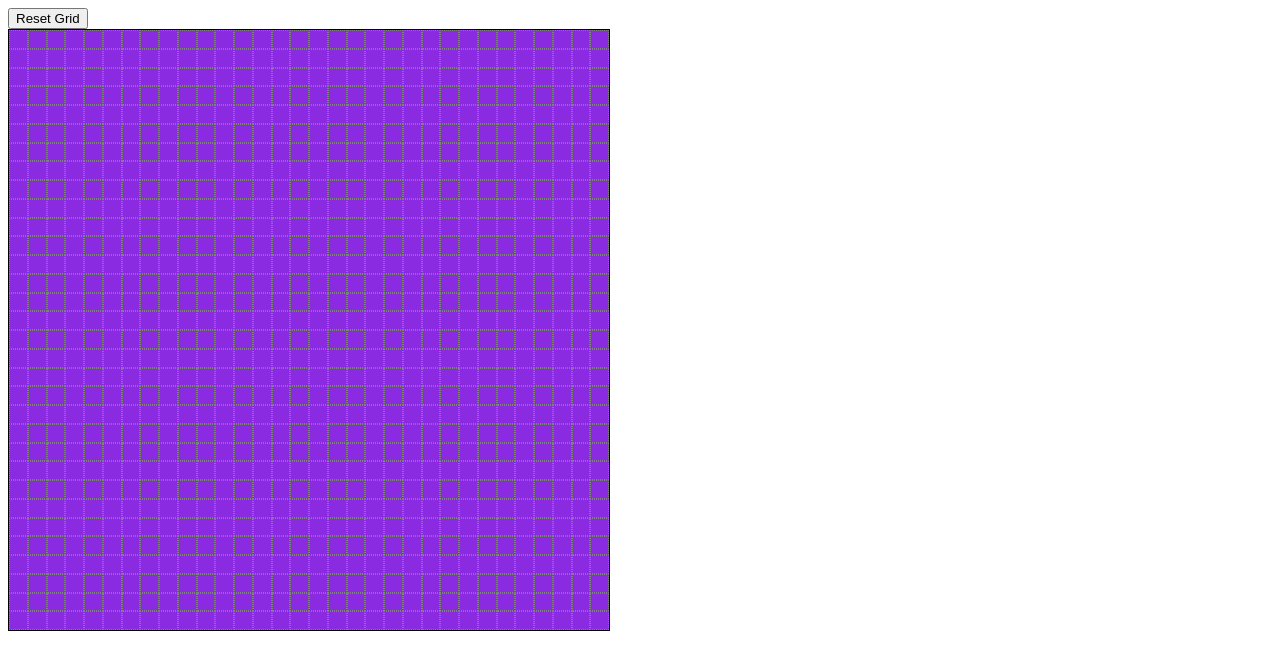
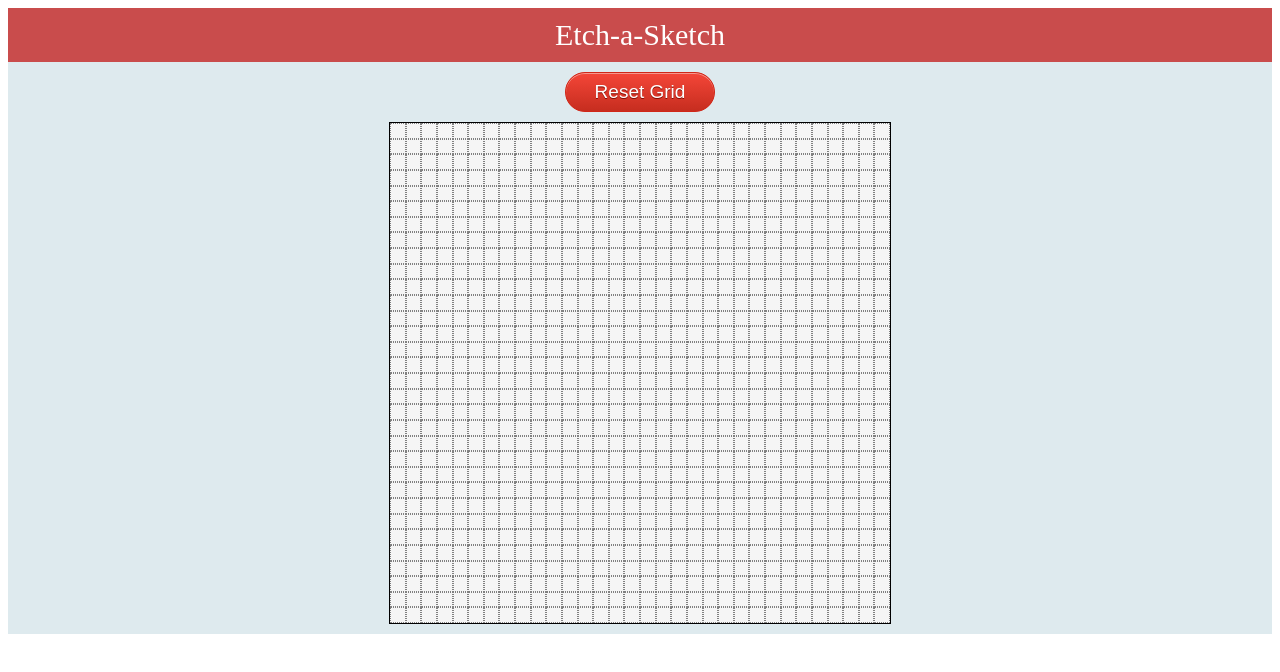
Before and after one commit to earosselot/Etch-a-Sketch, a plain HTML site: page index.html in a window 1280 px wide. Drawn offline with Linux system fonts and the light colour scheme.

Commit message:
random rgb color implemented. updated readme

```diff
--- a/index.html
+++ b/index.html
@@ -5,8 +5,11 @@
     <link rel='stylesheet' href='style.css'>
 </head>
 <body>
-    <button id='reset'>Reset Grid</button>
-    <div id='container'></div>
+    <div class='header'>Etch-a-Sketch</div>
+    <div id='wrapper'>
+        <button id='reset-btn'>Reset Grid</button>
+        <div id='container'></div>
+    </div>
     <script src='script.js'></script>
 </body>
 </html>
--- a/script.js
+++ b/script.js
@@ -1,5 +1,3 @@
-
-
 function allowPaint(gridItems) {
     gridItems.forEach(grid_item => {
         grid_item.addEventListener('mouseover', mouseOver);
@@ -22,28 +20,37 @@ function createGrid(grid_size=32) {
     allowPaint(gridItems);
 }
 
-
-
 function mouseOver(e) {
     e.target.classList.add('mouseOver');
 }
 
+// BASIC MOUSEOUT
+// function mouseOut(e) {
+//     e.target.classList.add('mouseOut');
+// }
+
+// RANDOM RGB COLOR MOUSEOUT START
+function random255() {
+    return Math.floor(Math.random() * 256);
+}
+
 function mouseOut(e) {
-    e.target.classList.add('mouseOut');
+    let color = `rgb(${random255()}, ${random255()}, ${random255()})`;
+    e.target.style['background-color'] = color;
 }
+// RANDOM RGB END
 
 function resetGrid() {
     gridSize = parseInt(prompt('grid size (max 100): '));
-    // FALTAN COMPROBACIONES Y LIMITES PARA EL PROMPT
     container.innerHTML = '';
     createGrid(gridSize);
 }
 
-
 const container = document.querySelector('#container');
 createGrid();
 
-const resetBtn = document.querySelector('#reset');
+const resetBtn = document.querySelector('#reset-btn');
 resetBtn.addEventListener('click', resetGrid);
 
 // FALTA AGREGAR LOS OPCIONALES
+// FALTAN COMPROBACIONES Y LIMITES PARA EL PROMPT
--- a/style.css
+++ b/style.css
@@ -1,26 +1,73 @@
+#wrapper {
+    display: flex;
+    flex-direction: column;
+    justify-content: center;
+    align-items: center;
+    background-color: #deeaee;
+}
+
 #container {
     display: grid;
     border: solid 1px black;
     align-content: stretch;
-    width: 600px;
-    height: 600px;
-    /* background-color: brown; */
-    /* grid-template-columns: repeat(10, auto); */
-    /* grid-template-rows: repeat(10, auto); */
+    width: 500px;
+    height: 500px;
+    margin-bottom: 10px;
 }
 
 .gridItem {
-    background-color: blueviolet;
-    /* grid-row: span 1; */
-    /* grid-column: span 1; */
+    background-color: whitesmoke;
     border: dotted 1px gray;
-    /* height: 100%; */
 }
 
 .mouseOver {
-    background-color: green;
+    background-color: gray;
 }
 
 .mouseOut {
     background-color: black;
 }
+
+.header {
+    padding: 10px;
+    text-align: center;
+    background: #c94c4c;
+    color: white;
+    font-size: 30px;
+}
+
+#reset-btn {
+	/* box-shadow: 0px 0px 0px 2px #9fb4f2; */
+	/* background:linear-gradient(to bottom, #7892c2 5%, #476e9e 100%); */
+    /* background-color:#7892c2; */
+    box-shadow:inset 0px 1px 0px 0px #f5978e;
+	background:linear-gradient(to bottom, #f24537 5%, #c62d1f 100%);
+	background-color:#f24537;
+
+    border-radius:22px;
+
+    /* border:1px solid #4e6096; */
+    border:1px solid #d02718;
+
+	display:inline-block;
+	cursor:pointer;
+	color:#ffffff;
+	font-family:Arial;
+	font-size:19px;
+	padding:8px 29px;
+    text-decoration:none;
+
+    /* text-shadow:0px 1px 0px #283966; */
+    text-shadow:0px 1px 0px #810e05;
+
+    margin-bottom: 10px;
+    margin-top: 10px;
+}
+
+
+#reset-btn:hover {
+	/* background:linear-gradient(to bottom, #476e9e 5%, #7892c2 100%); */
+    /* background-color:#476e9e; */
+    background:linear-gradient(to bottom, #c62d1f 5%, #f24537 100%);
+	background-color:#c62d1f;
+}
```
Also changed, not shown: 1 other file.
